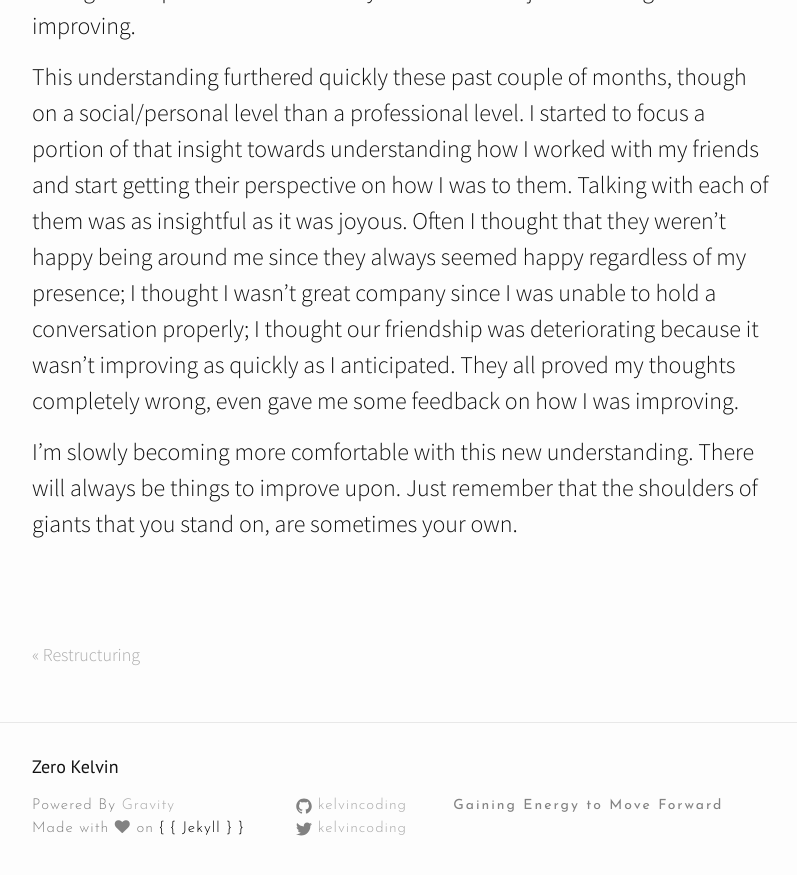
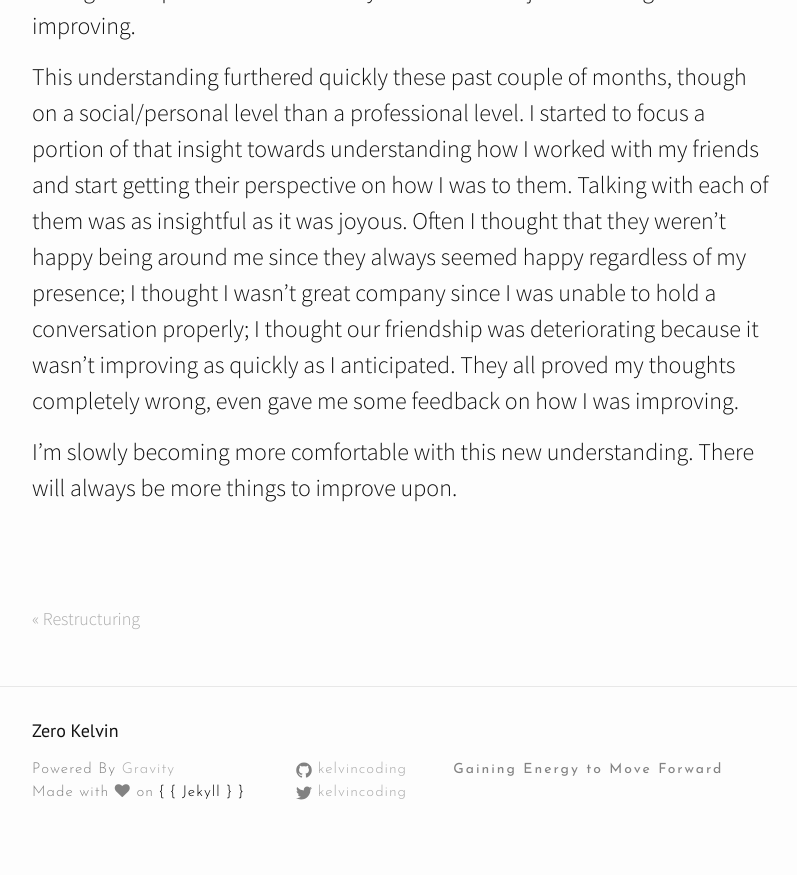
Before and after one commit to KelvinCoding/kelvincoding.github.io, a Jekyll site: the page built from _posts/2017-02-23-Improvement.md, in a window 1280 px wide and 900 px high, scrolled down 1521 px. Shown: the top 875 px of the window, without its empty margins (238-1035 px from the left). Built offline with Jekyll 4.4.1, drawn with Linux system fonts in a browser that asks for light colours; nearby versions of some CDN libraries.

Commit message:
Remove silly final statement

```diff
--- a/_posts/2017-02-23-Improvement.md
+++ b/_posts/2017-02-23-Improvement.md
@@ -10,4 +10,4 @@ That role was given to me because of the accolades that I accumulated throughout
 
 This understanding furthered quickly these past couple of months, though on a social/personal level than a professional level. I started to focus a portion of that insight towards understanding how I worked with my friends and start getting their perspective on how I was to them. Talking with each of them was as insightful as it was joyous. Often I thought that they weren't happy being around me since they always seemed happy regardless of my presence; I thought I wasn't great company since I was unable to hold a conversation properly; I thought our friendship was deteriorating because it wasn't improving as quickly as I anticipated. They all proved my thoughts completely wrong, even gave me some feedback on how I was improving.
 
-I'm slowly becoming more comfortable with this new understanding. There will always be things to improve upon. Just remember that the shoulders of giants that you stand on, are sometimes your own.
+I'm slowly becoming more comfortable with this new understanding. There will always be more things to improve upon.
```
